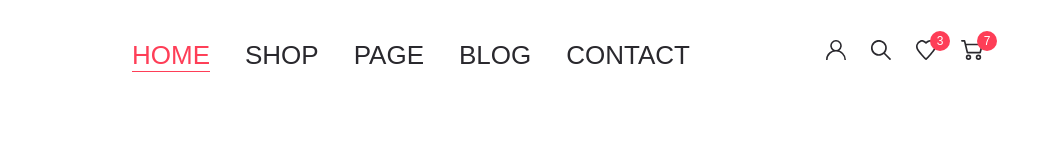
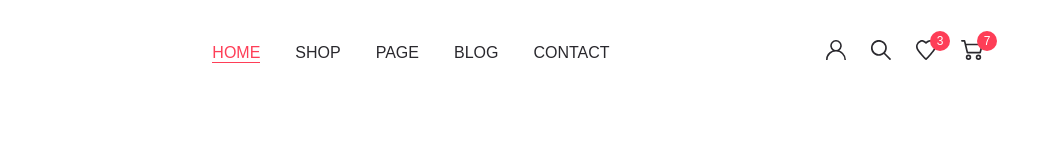
Before and after one commit to 17Kr1ck/marcho, a website: page app/index.html in a window 1280 px wide. Shown: the full height of the page, 242-1280 px from the left. Drawn offline with nearby package versions, Linux system fonts and the light colour scheme; files that its build step writes are made by us from their sources.

Commit message:
fix menu font-size

```diff
--- a/app/scss/_global.scss
+++ b/app/scss/_global.scss
@@ -1,6 +1,7 @@
 body{
   color: $default;
-  font-size: 26px;
+  font-size: 16px;
+  line-height: 26px;
   @extend %quicksand-500;
 }
 
```
